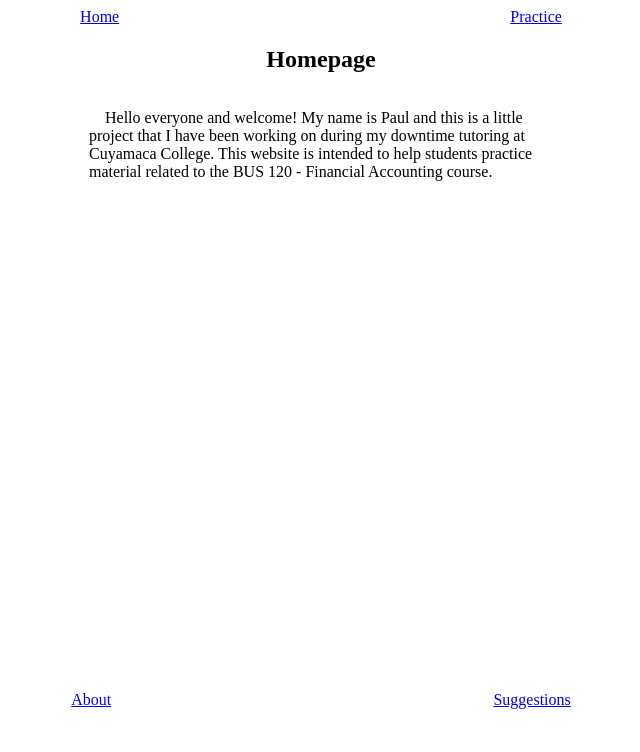
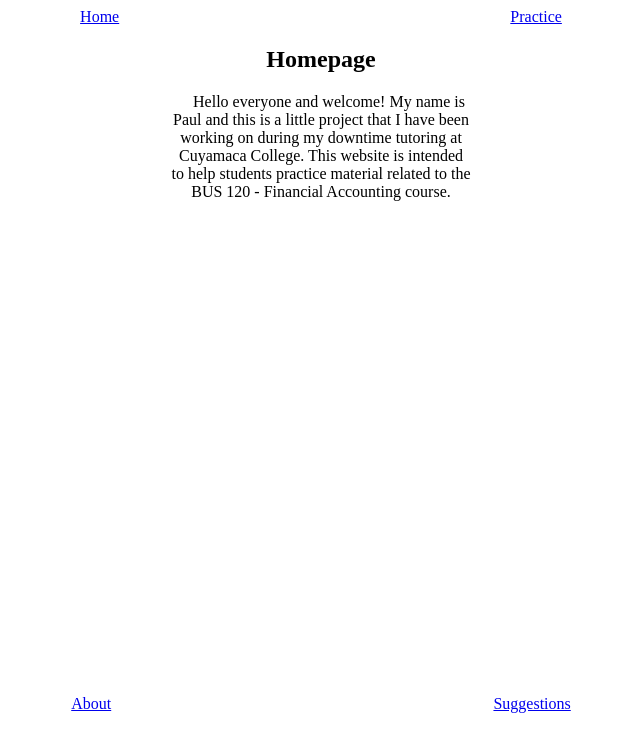
Before and after one commit to pakuhn93/financial-accounting-quiz, a React (Vite) app: page / in a window 1280 px wide. Shown: the top 752 px of the page, without its empty margins (319-959 px from the left). Built offline with nearby package versions, Linux system fonts and the light colour scheme.

Commit message:
Finally worked enough with CSS to get the website to fit to the center of the screen properly, no matter the device

```diff
--- a/src/Pages/Home/home.css
+++ b/src/Pages/Home/home.css
@@ -1,5 +1,11 @@
 #sectionHome {
     display: flex;
     flex-direction: column;
-    justify-content: flex-start;
+    align-items: center;
 }
+
+#textIntro {
+    margin: 0;
+    width: 300px;
+    text-align:center;
+}
```
